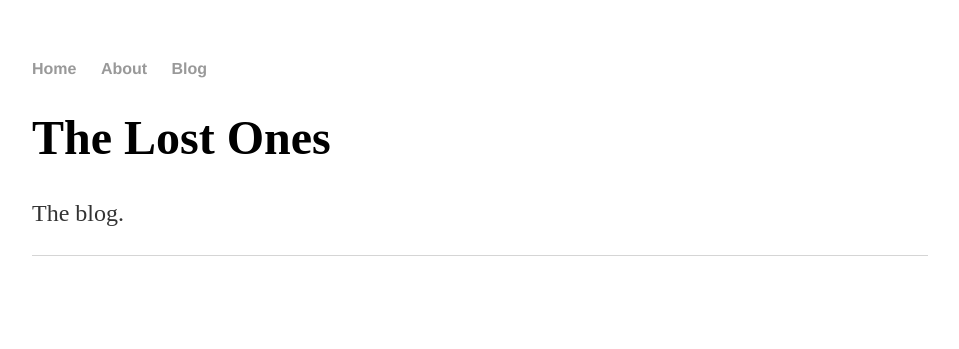
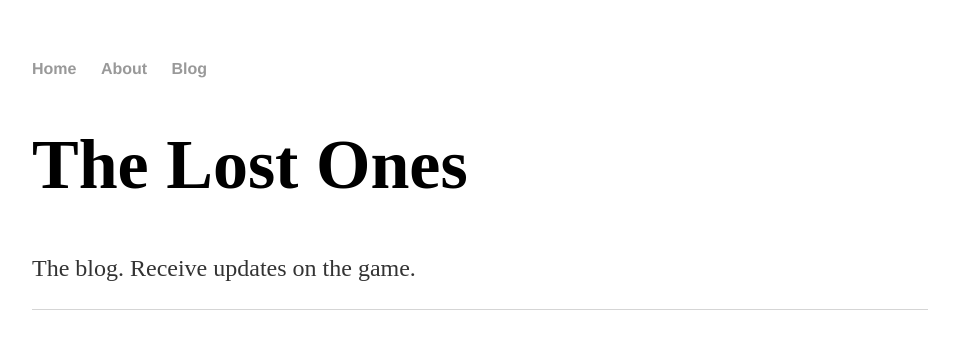
Before and after one commit to thelostonesgame/thelostonesgame.github.io, a Jekyll site: the page built from index.html, in a window 1280 px wide. Shown: the top 349 px of the page, without its empty margins (160-1119 px from the left). Built offline with Jekyll 4.4.1, drawn with Linux system fonts in a browser that asks for light colours; some web fonts are replaced.

Commit message:
Update index.html

```diff
--- a/index.html
+++ b/index.html
@@ -4,6 +4,6 @@ layout: default
 ---
 <link href="https://fonts.googleapis.com/css?family=Eater" rel="stylesheet">
 <div class='blurb'>
-  <h1 style='font-family:Eater,cursive'>The Lost Ones</h1>
-  <p>The blog.
+  <h1 style='font-family:Eater,cursive; font-size:70px;'>The Lost Ones</h1>
+  <p>The blog. Receive updates on the game.</p>
 </div>
```
